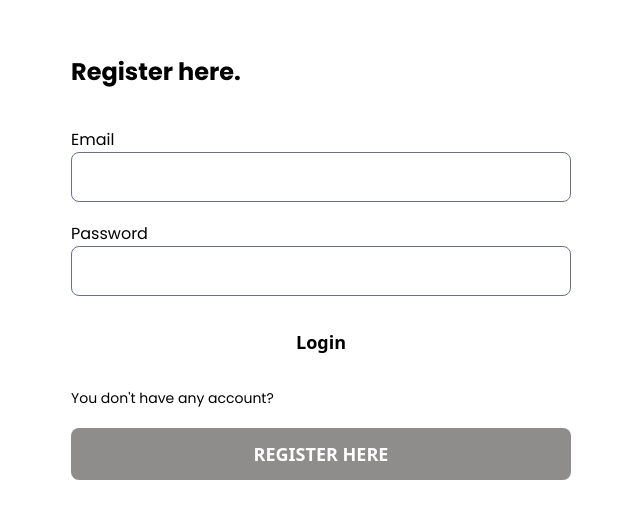
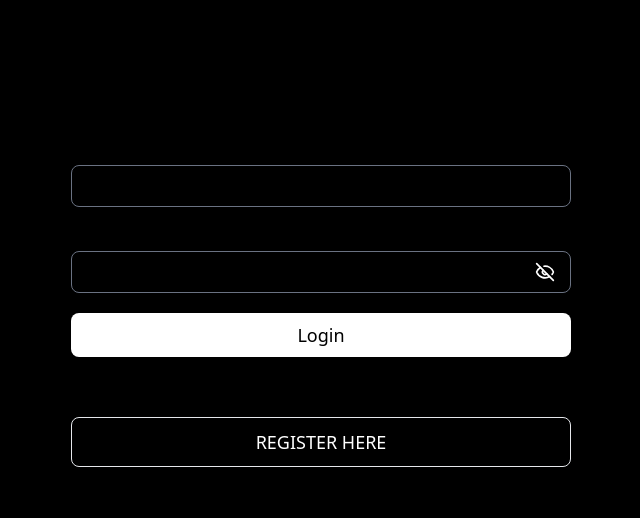
Before and after one commit to AungKyawPhyo1142/fe-sonique, a React (Vite) app: page /auth/login in a window 1280 px wide. Shown: the part 132-650 px from the top of the page, without its empty margins (319-959 px from the left). Built offline with nearby package versions, Linux system fonts and the light colour scheme; no server answers.

Commit message:
redesign register page and adjust button color

```diff
--- a/index.html
+++ b/index.html
@@ -7,7 +7,7 @@
     <meta name="viewport" content="width=device-width, initial-scale=1.0" />
     <title>Sonique</title>
   </head>
-  <body>
+  <body class="bg-black">
     <div id="root"></div>
     <script type="module" src="/src/main.tsx"></script>
   </body>
--- a/src/components/common/Button.tsx
+++ b/src/components/common/Button.tsx
@@ -56,15 +56,13 @@ const Button: React.FC<Props> = (props) => {
     <button
       {...rest}
       className={clsx(
-        'h-auto rounded-lg cursor-pointer p-3 text-lg transition-opacity duration-200 hover:opacity-80 active:opacity-100',
-        primary &&
-          'bg-white font-semibold font-sans text-black disabled:bg-[#B3B3B3]',
-        secondary &&
-          'bg-[#8f8c8c] font-semibold font-sans text-white disabled:bg-[#B3B3B3]',
+        'rounded-lg cursor-pointer py-2 text-lg transition-opacity duration-200 hover:opacity-[95%] active:opacity-100',
+        primary && 'bg-white font-sans text-black disabled:bg-[#B3B3B3]',
+        secondary && 'bg-[#5f5f5f] font-sans text-white disabled:bg-[#B3B3B3]',
         destructive &&
-          'bg-[#ee3232] font-sans font-semibold text-white disabled:bg-[#B3B3B3]',
+          'bg-[#ee3232] font-sans text-white disabled:bg-[#B3B3B3]',
         outline &&
-          'bg-transparent text-white font-sans font-semibold border disabled:bg-[#B3B3B3]',
+          'bg-transparent text-white font-sans border border-[#e5e7eb] hover:bg-[#e5e7eb] hover:text-black disabled:bg-[#B3B3B3]',
         className,
       )}
     >
--- a/src/components/common/Checkbox.tsx
+++ b/src/components/common/Checkbox.tsx
@@ -24,7 +24,7 @@ const Checkbox: React.FC<Props> = (props) => {
       />
       <label
         htmlFor={id}
-        className='ml-3 cursor-pointer font-anuphan text-base font-medium leading-relaxed text-zinc-300'
+        className='ml-3 cursor-pointer font-anuphan text-sm font-medium leading-relaxed text-zinc-300'
       >
         {label}
       </label>
--- a/src/components/common/Input.tsx
+++ b/src/components/common/Input.tsx
@@ -66,7 +66,7 @@ const Input: React.FC<Props> = (props) => {
           {...rest}
           type={inputState.inputType}
           className={clsx(
-            'border-1 border-gray-500 w-full rounded-lg px-3 py-3 text-base text-white outline-none transition-colors duration-200 placeholder:text-gray-500 focus:ring-1 focus:ring-white',
+            'border-1 border-gray-500 w-full rounded-lg px-3 py-2 text-base text-white outline-none transition-colors duration-200 placeholder:text-gray-500 focus:ring-[1.5px] focus:ring-white',
             type === 'password' && 'pr-8',
             type === 'file' && 'opacity-0',
             error ? 'border-red-500' : 'border-gray-500',
--- a/src/components/common/Modal.tsx
+++ b/src/components/common/Modal.tsx
@@ -72,7 +72,7 @@ const Modal: React.FC<Props> = ({
             <Button
               onClick={onClose}
               outline
-              className='px-5 text-[16px] rounded-lg hover:bg-white hover:text-black'
+              className='px-5 text-[16px] rounded-lg'
             >
               close
             </Button>
--- a/src/pages/Example.tsx
+++ b/src/pages/Example.tsx
@@ -4,6 +4,7 @@ import ErrorContent from '@/components/common/ErrorContent'
 import Input from '@/components/common/Input'
 import Select, { ListBox } from '@/components/common/Select'
 import { useState } from 'react'
+
 const Example = () => {
   // checkbox
   const [checkBoxValue, setCheckBoxValue] = useState(false)
@@ -82,7 +83,7 @@ const Example = () => {
         <Button secondary> Secondary </Button>
         <Button destructive> Destructive</Button>
         <Button outline>Outline</Button>
-        {/*
+        {/**
         <Modal
           isOpen={true}
           onClose={() => {
@@ -92,7 +93,7 @@ const Example = () => {
           content="You've been registered successfully."
           button
         ></Modal>
-        */}
+         */}
       </div>
     </div>
   )
--- a/src/pages/auth/Login.tsx
+++ b/src/pages/auth/Login.tsx
@@ -100,15 +100,14 @@ export const Login = () => {
           </Button>
           <p className='text-sm'>You don't have any account?</p>
           <Button
-            className='w-full'
-            secondary
+            className='w-full h-[50px]'
+            outline
             type='submit'
             onClick={() => navigate(AppConstantRoutes.paths.auth.register)}
           >
             REGISTER HERE
           </Button>
         </form>
-
       </div>
     </>
   )
--- a/src/pages/auth/Register.tsx
+++ b/src/pages/auth/Register.tsx
@@ -6,6 +6,9 @@ import { AppConstantRoutes } from '@/services/routes/path'
 import { useFormik } from 'formik'
 import { useNavigate } from 'react-router'
 import { object, ObjectSchema, string } from 'yup'
+import musicPic from '../../../public/images/music.png'
+import Checkbox from '@/components/common/Checkbox'
+import { useState } from 'react'
 
 // note that the names are identical to the id of the input fields
 export interface RegisterFormValues {
@@ -26,6 +29,12 @@ const Register = () => {
     username: '',
     password: '',
     confirmPassword: '',
+  }
+
+  // checkbox
+  const [checkBoxValue, setCheckBoxValue] = useState(false)
+  const onCheckboxChange = () => {
+    setCheckBoxValue(!checkBoxValue)
   }
 
   const validationSchema: ObjectSchema<RegisterFormValues> = object().shape({
@@ -75,13 +84,21 @@ const Register = () => {
 
   return (
     <>
-      <div className='flex bg-black items-center justify-center h-screen'>
+      <div className='flex min-h-screen'>
+        {/**Photo Section */}
+        <div
+          className='w-1/2 bg-cover bg-center'
+          style={{ backgroundImage: `url(${musicPic})` }}
+        ></div>
+
+        {/**Form Section */}
+        <div className='w-1/2 text-white flex flex-col justify-center items-center'>
           <form
             onSubmit={formik.handleSubmit}
-          className='min-w-[500px]  flex flex-col gap-y-5'
+            className='w-full max-w-[400px] space-y-3  py-2'
           >
-          <h1 className='text-2xl mb-5 font-bold text-white'>Register here.</h1>
-          <div className='flex items-center  gap-x-5 '>
+            {/**First Name and Last Name */}
+            <div className='flex items-center  gap-x-3 '>
               <div className='flex flex-col w-full gap-y-1'>
                 <label htmlFor='firstName'>First Name</label>
                 <Input
@@ -105,31 +122,40 @@ const Register = () => {
                 />
               </div>
             </div>
+
+            {/**Email */}
             <div className='flex flex-col  w-full  gap-x-5 '>
               <label htmlFor='email'>Email</label>
               <Input
                 type='email'
                 id='email'
+                placeholder='johndoe@gmail.com'
                 onChange={onInputChange}
                 value={formik.values.email}
                 error={formik.errors.email}
               />
             </div>
+
+            {/**Username */}
             <div className='flex flex-col  w-full  gap-x-5 '>
               <label htmlFor='username'>Username</label>
               <Input
                 type='text'
                 id='username'
+                placeholder='johndoe_user1234'
                 onChange={onInputChange}
                 value={formik.values.username}
                 error={formik.errors.username}
               />
             </div>
+
+            {/**Password */}
             <div className='flex flex-col  w-full  gap-x-5 '>
               <label htmlFor='password'>Password</label>
               <Input
                 type='password'
                 id='password'
+                placeholder='**************'
                 onChange={onInputChange}
                 value={formik.values.password}
                 error={formik.errors.password}
@@ -140,32 +166,49 @@ const Register = () => {
               <Input
                 type='password'
                 id='confirmPassword'
+                placeholder='**************'
                 onChange={onInputChange}
                 value={formik.values.confirmPassword}
                 error={formik.errors.confirmPassword}
               />
             </div>
+
+            {/* Terms Checkbox and Register Button */}
+            <div className='flex justify-between mt-6 border-b-2 pb-5'>
+              {/* Terms Checkbox */}
+              <Checkbox
+                id='terms'
+                className='text-sm mr-3'
+                checked={checkBoxValue}
+                onChange={onCheckboxChange}
+                label='terms & policies...'
+              />
+              {/**Register Button */}
               <Button
                 loading={formik.isSubmitting}
                 disabled={formik.isSubmitting}
-            className='w-full'
+                className='w-30 font-semibold'
                 primary
                 type='submit'
               >
-            Register account
+                REGISTER
               </Button>
-          <div className='text-center mt-4'>
-            <p className='text-sm'>You've already have an account?</p>
+            </div>
+
+            {/**Already have an account */}
+            <div className='text-center'>
+              <p className='text-[18px] py-2 mb-2'>Already have an account?</p>
               <Button
-              className='w-full'
-              secondary
+                className='w-full h-[50px]'
+                outline
                 type='submit'
                 onClick={() => navigate(AppConstantRoutes.paths.auth.login)}
               >
-              LOGIN
+                SIGN IN FOR SPOTIFY
               </Button>
             </div>
           </form>
+        </div>
       </div>
     </>
   )
```
Lines whose indentation alone changed are shown as unchanged.
